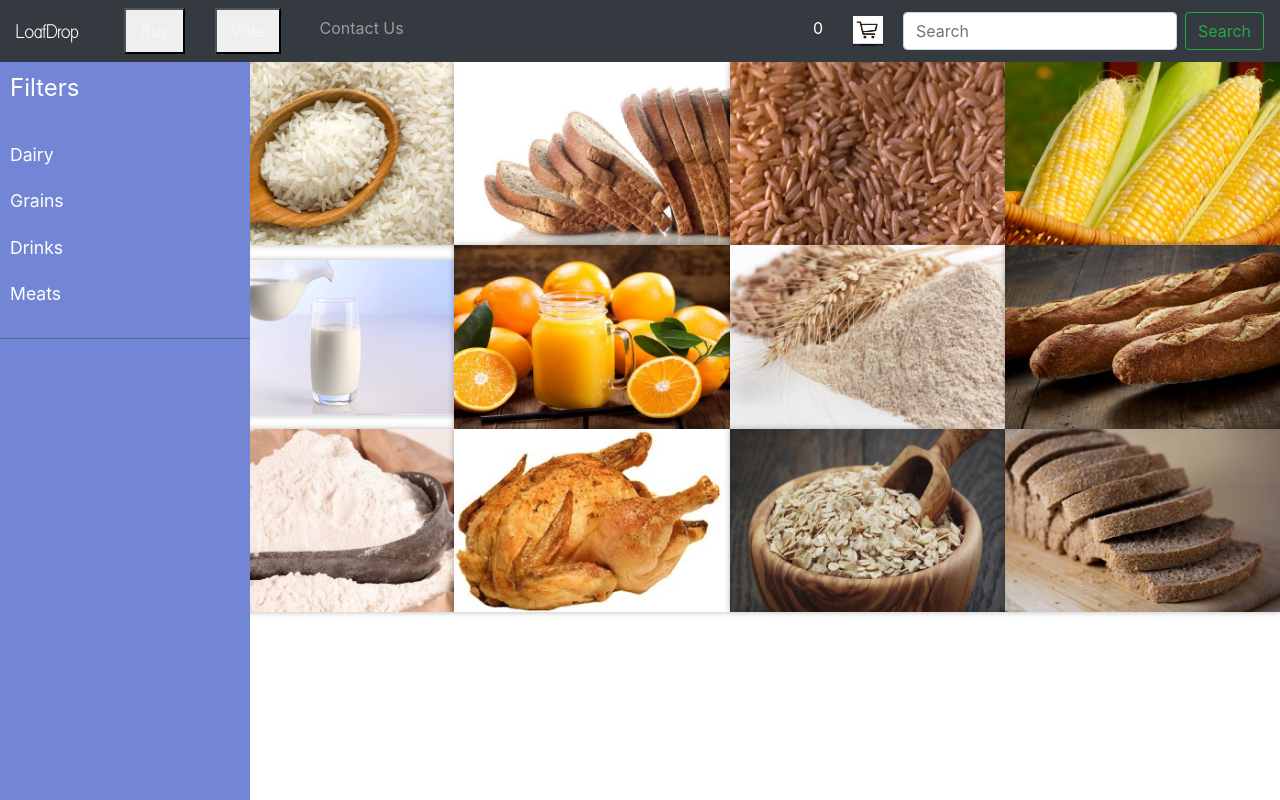
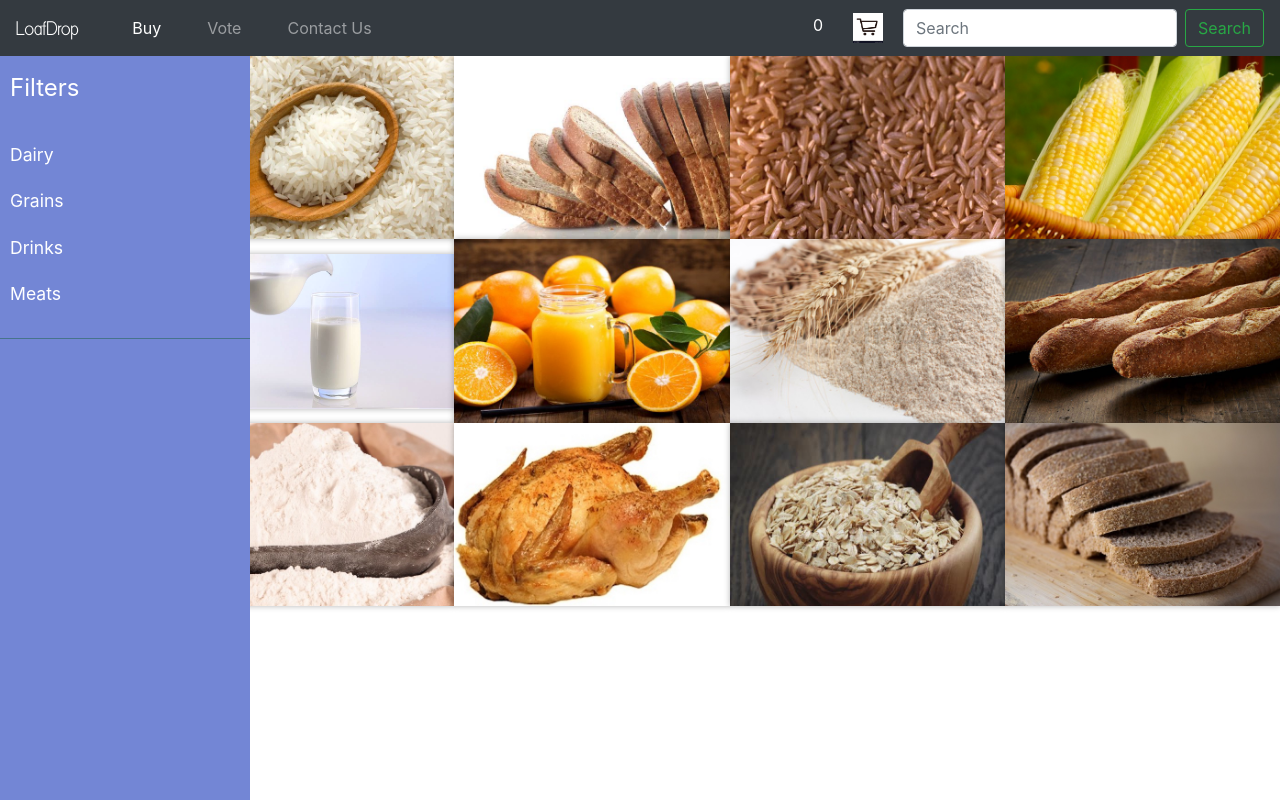
Before and after one commit to Tayef-Shah/LoafDrop, a plain HTML site: page pages/voteBuy.html in a window 1280 px wide. Drawn offline with nearby package versions, Linux system fonts and the light colour scheme.

Commit message:
Testing voting changes

```diff
--- a/pages/voteBuy.html
+++ b/pages/voteBuy.html
@@ -15,14 +15,10 @@
       <a class="navbar-brand" href="../pages/landingPage.html">LoafDrop</a>
       <ul class="navbar-nav mr-auto mt-2 mt-lg-0">
         <li class="nav-item active">
-            <button onclick="switchToBuy()">
-            <a class="nav-link" href="#">Buy</a>
-            </button>
+            <a class="nav-link" href="#" onclick="switchToBuy()">Buy</a>
         </li>
         <li class="nav-item">
-            <button onclick="switchToVote()">
-            <a class="nav-link" href="#">Vote</a>
-            </button>
+            <a class="nav-link" href="#" onclick="switchToVote()">Vote</a>
         </li>
         <li class="nav-item">
           <a class="nav-link" href="#">Contact Us</a>
```
